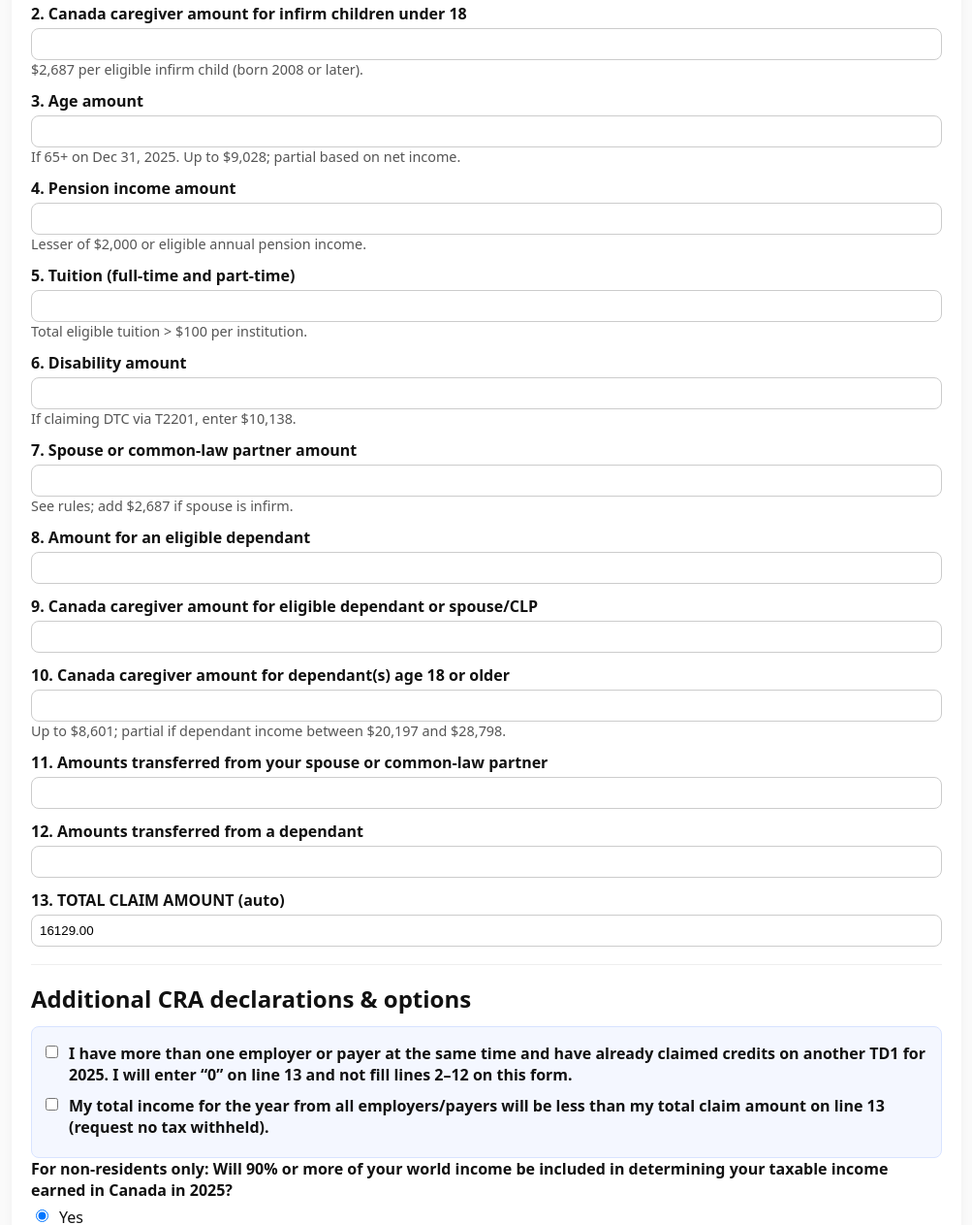
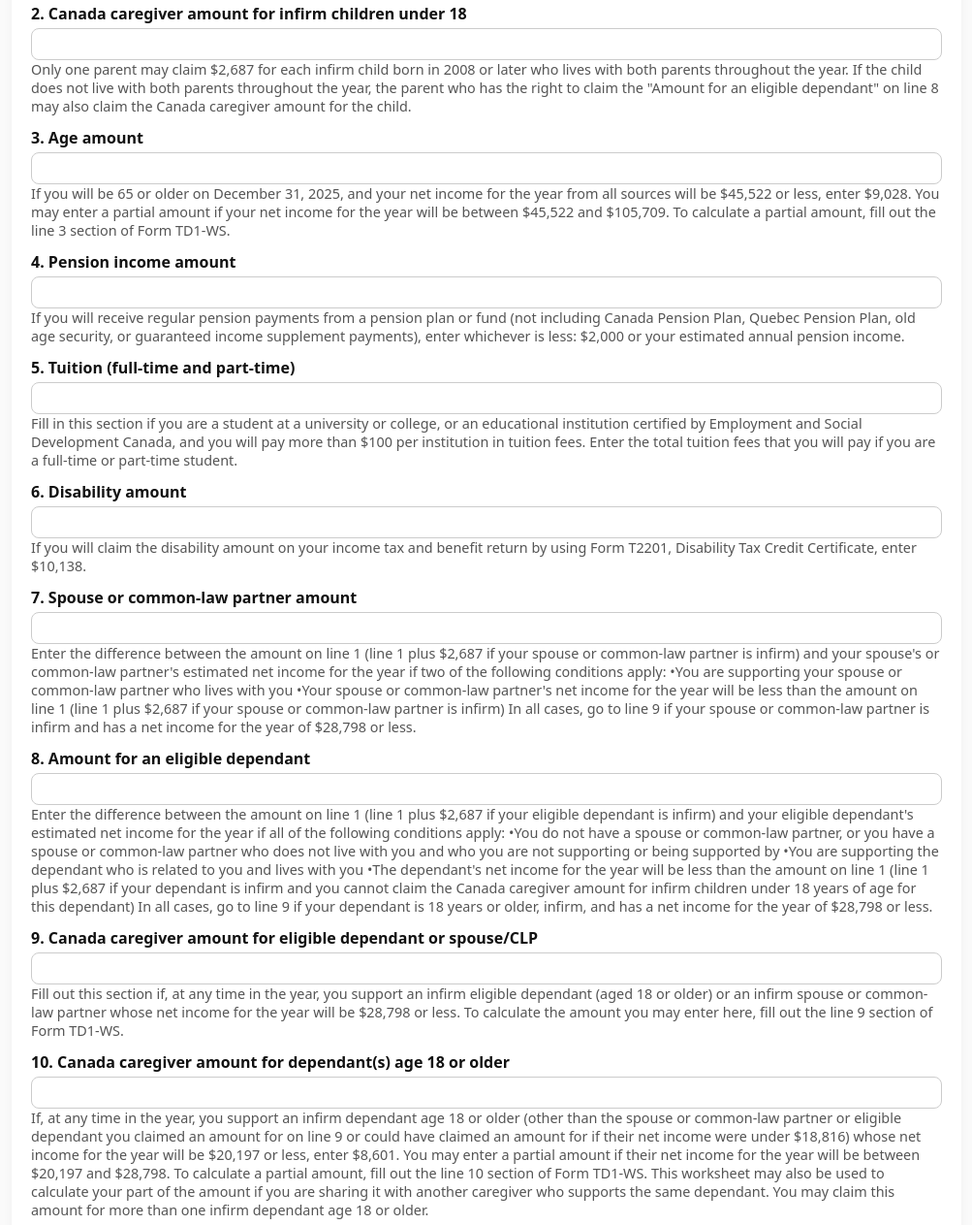
Before and after one commit to irishview/td1form, a website: page public/index.html in a window 1280 px wide. Shown: the part 711-1974 px from the top of the page at 97% size, without its empty margins (138-1141 px from the left). Drawn offline with Linux system fonts and the light colour scheme.

Commit message:
add full hints to form

```diff
--- a/public/index.html
+++ b/public/index.html
@@ -65,68 +65,80 @@
         <div class="field">
           <label for="line2">2. Canada caregiver amount for infirm children under 18</label>
           <input id="line2" name="line2" type="number" step="0.01" />
-          <div class="hint">$2,687 per eligible infirm child (born 2008 or later).</div>
+          <div class="hint">Only one parent may claim $2,687 for each infirm child born in 2008 or later who lives with both parents throughout the year. If the child does not live with both parents throughout the year, the parent who has the right to claim the "Amount for an eligible dependant" on line 8 may also claim the Canada caregiver amount for the child.</div>
         </div>
 
         <div class="field">
           <label for="line3">3. Age amount</label>
           <input id="line3" name="line3" type="number" step="0.01" />
-          <div class="hint">If 65+ on Dec 31, 2025. Up to $9,028; partial based on net income.</div>
+          <div class="hint">If you will be 65 or older on December 31, 2025, and your net income for the year from all sources will be $45,522 or less, enter $9,028. You may enter a partial amount if your net income for the year will be between $45,522 and $105,709. To calculate a partial amount, fill out the line 3 section of Form TD1-WS.</div>
         </div>
 
         <div class="field">
           <label for="line4">4. Pension income amount</label>
           <input id="line4" name="line4" type="number" step="0.01" />
-          <div class="hint">Lesser of $2,000 or eligible annual pension income.</div>
+          <div class="hint">If you will receive regular pension payments from a pension plan or fund (not including Canada Pension Plan, Quebec Pension Plan, old age security, or guaranteed income supplement payments), enter whichever is less: $2,000 or your estimated annual pension income.</div>
         </div>
 
         <div class="field">
           <label for="line5">5. Tuition (full-time and part-time)</label>
           <input id="line5" name="line5" type="number" step="0.01" />
-          <div class="hint">Total eligible tuition &gt; $100 per institution.</div>
+          <div class="hint">Fill in this section if you are a student at a university or college, or an educational institution certified by Employment and Social Development Canada, and you will pay more than $100 per institution in tuition fees. Enter the total tuition fees that you will pay if you are a full-time or part-time student.</div>
         </div>
 
         <div class="field">
           <label for="line6">6. Disability amount</label>
           <input id="line6" name="line6" type="number" step="0.01" />
-          <div class="hint">If claiming DTC via T2201, enter $10,138.</div>
+          <div class="hint">If you will claim the disability amount on your income tax and benefit return by using Form T2201, Disability Tax Credit Certificate, enter $10,138.</div>
         </div>
 
         <div class="field">
           <label for="line7">7. Spouse or common-law partner amount</label>
           <input id="line7" name="line7" type="number" step="0.01" />
-          <div class="hint">See rules; add $2,687 if spouse is infirm.</div>
+          <div class="hint">Enter the difference between the amount on line 1 (line 1 plus $2,687 if your spouse or common-law partner is infirm) and your spouse's or common-law partner's estimated net income for the year if two of the following conditions apply:
+•You are supporting your spouse or common-law partner who lives with you
+•Your spouse or common-law partner's net income for the year will be less than the amount on line 1 (line 1 plus $2,687 if your spouse or common-law partner is infirm)
+In all cases, go to line 9 if your spouse or common-law partner is infirm and has a net income for the year of $28,798 or less.</div>
         </div>
 
         <div class="field">
           <label for="line8">8. Amount for an eligible dependant</label>
           <input id="line8" name="line8" type="number" step="0.01" />
+	 <div class="hint">Enter the difference between the amount on line 1 (line 1 plus $2,687 if your eligible dependant is infirm) and your eligible dependant's estimated net income for the year if all of the following conditions apply:
+•You do not have a spouse or common-law partner, or you have a spouse or common-law partner who does not live with you and who you are not supporting or being supported by
+•You are supporting the dependant who is related to you and lives with you
+•The dependant's net income for the year will be less than the amount on line 1 (line 1 plus $2,687 if your dependant is infirm and you cannot claim the Canada caregiver amount for infirm children under 18 years of age for this dependant)
+In all cases, go to line 9 if your dependant is 18 years or older, infirm, and has a net income for the year of $28,798 or less.</div>
         </div>
 
         <div class="field">
           <label for="line9">9. Canada caregiver amount for eligible dependant or spouse/CLP</label>
           <input id="line9" name="line9" type="number" step="0.01" />
+	<div class="hint">Fill out this section if, at any time in the year, you support an infirm eligible dependant (aged 18 or older) or an infirm spouse or common-law partner whose net income for the year will be $28,798 or less. To calculate the amount you may enter here, fill out the line 9 section of Form TD1-WS.</div>
         </div>
 
         <div class="field">
           <label for="line10">10. Canada caregiver amount for dependant(s) age 18 or older</label>
           <input id="line10" name="line10" type="number" step="0.01" />
-          <div class="hint">Up to $8,601; partial if dependant income between $20,197 and $28,798.</div>
+          <div class="hint">If, at any time in the year, you support an infirm dependant age 18 or older (other than the spouse or common-law partner or eligible dependant you claimed an amount for on line 9 or could have claimed an amount for if their net income were under $18,816) whose net income for the year will be $20,197 or less, enter $8,601. You may enter a partial amount if their net income for the year will be between $20,197 and $28,798. To calculate a partial amount, fill out the line 10 section of Form TD1-WS. This worksheet may also be used to calculate your part of the amount if you are sharing it with another caregiver who supports the same dependant. You may claim this amount for more than one infirm dependant age 18 or older.</div>
         </div>
 
         <div class="field">
           <label for="line11">11. Amounts transferred from your spouse or common-law partner</label>
           <input id="line11" name="line11" type="number" step="0.01" />
+ 	<div class="hint">If your spouse or common-law partner will not use all of their age amount, pension income amount, tuition amount, or disability amount on their income tax and benefit return, enter the unused amount.</div>
         </div>
 
         <div class="field">
           <label for="line12">12. Amounts transferred from a dependant</label>
           <input id="line12" name="line12" type="number" step="0.01" />
+	<div class="hint">If your dependant will not use all of their disability amount on their income tax and benefit return, enter the unused amount. If your or your spouse's or common-law partner's dependent child or grandchild will not use all of their tuition amount on their income tax and benefit return, enter the unused amount.</div>
         </div>
 
         <div class="field">
           <label for="line13">13. TOTAL CLAIM AMOUNT (auto)</label>
           <input id="line13" name="line13" type="number" step="0.01" readonly />
+	<div class="hint">Your employer or payer will use this amount to determine the amount of your tax deductions.</div>
         </div>
       </section>
 
```
